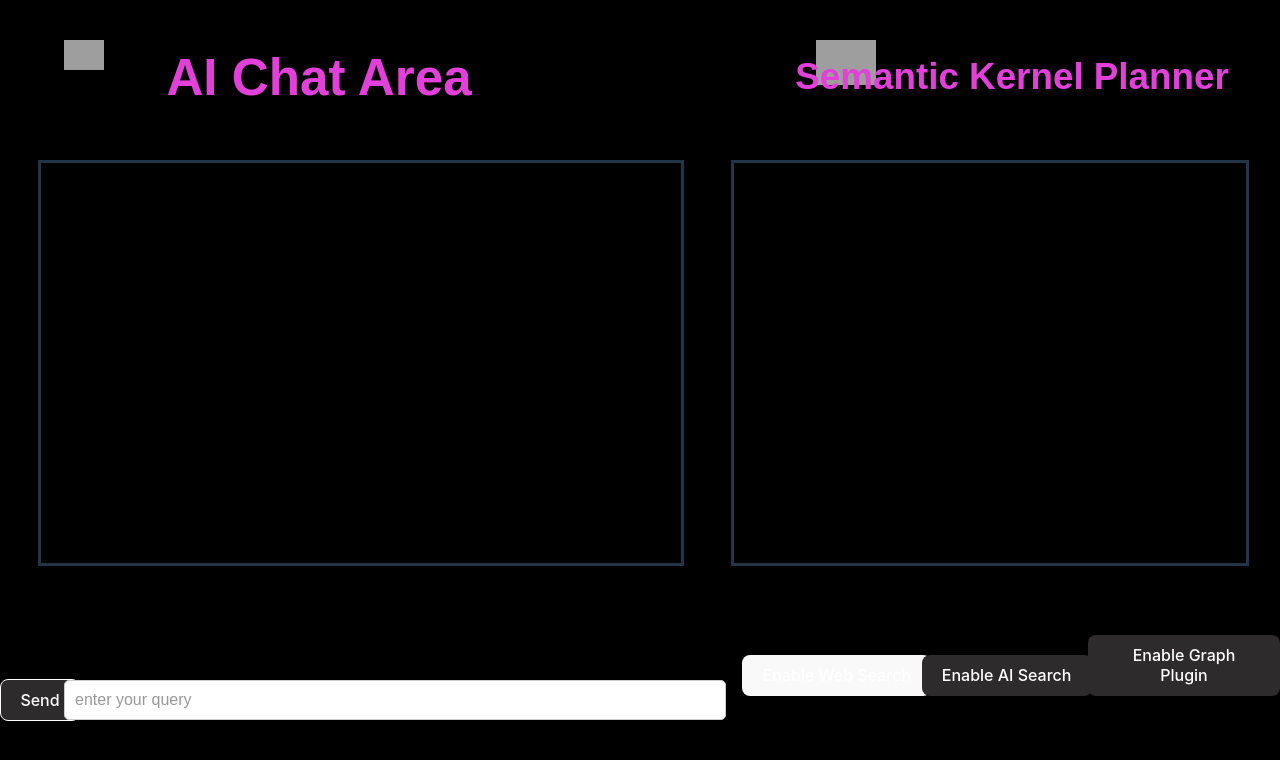
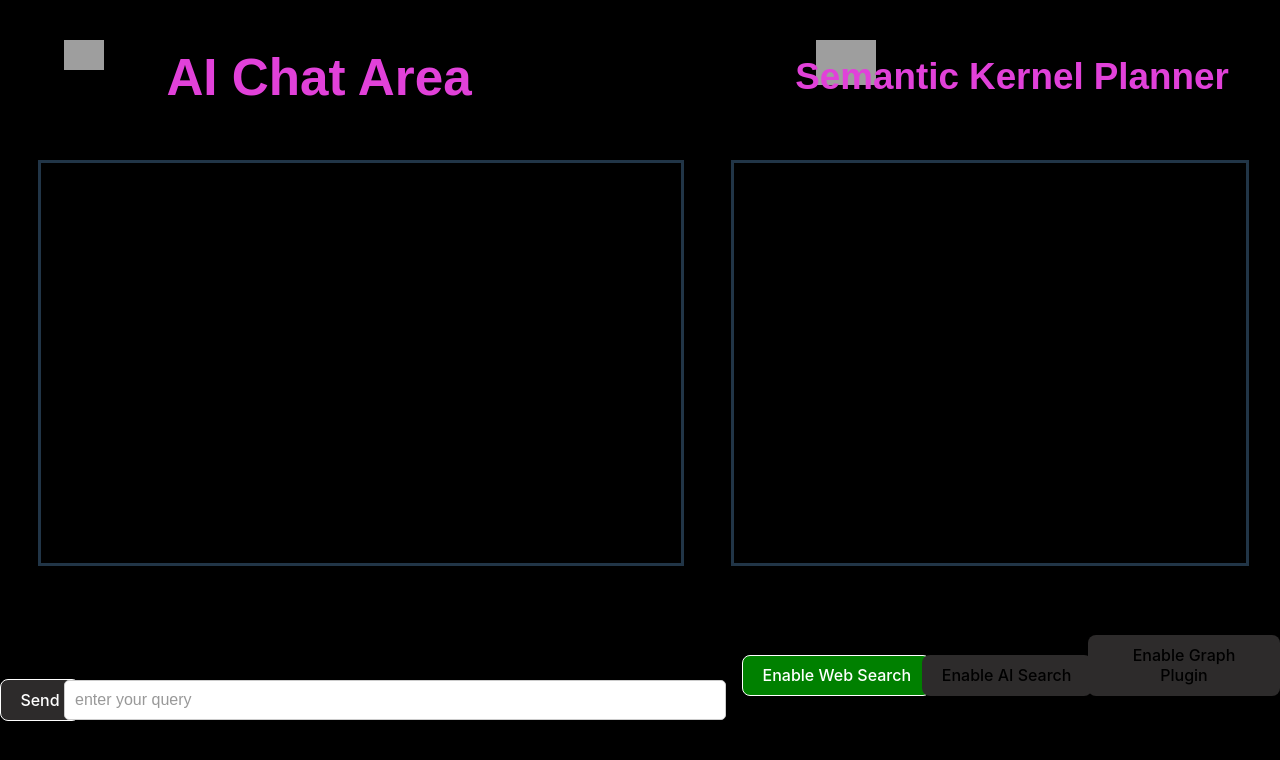
Before and after one commit to kuljotSB/copilotFullStackApp, a React (Vite) app in the folder frontend/frontend/: page / in a window 1280 px wide. Shown: the top 760 px of the page. Built offline with nearby package versions, Linux system fonts and the light colour scheme; grey boxes are pictures that could not be loaded.

Commit message:
Update WebSearchPluginButton.css

```diff
--- a/frontend/frontend/src/WebSearchPluginButton.css
+++ b/frontend/frontend/src/WebSearchPluginButton.css
@@ -1,6 +1,7 @@
-button{
+.webButton{
 
         background-color: rgb(45, 43, 43);
+        color:white;
         text-align: center;
         border-style: solid;
         background-color: green;
```
